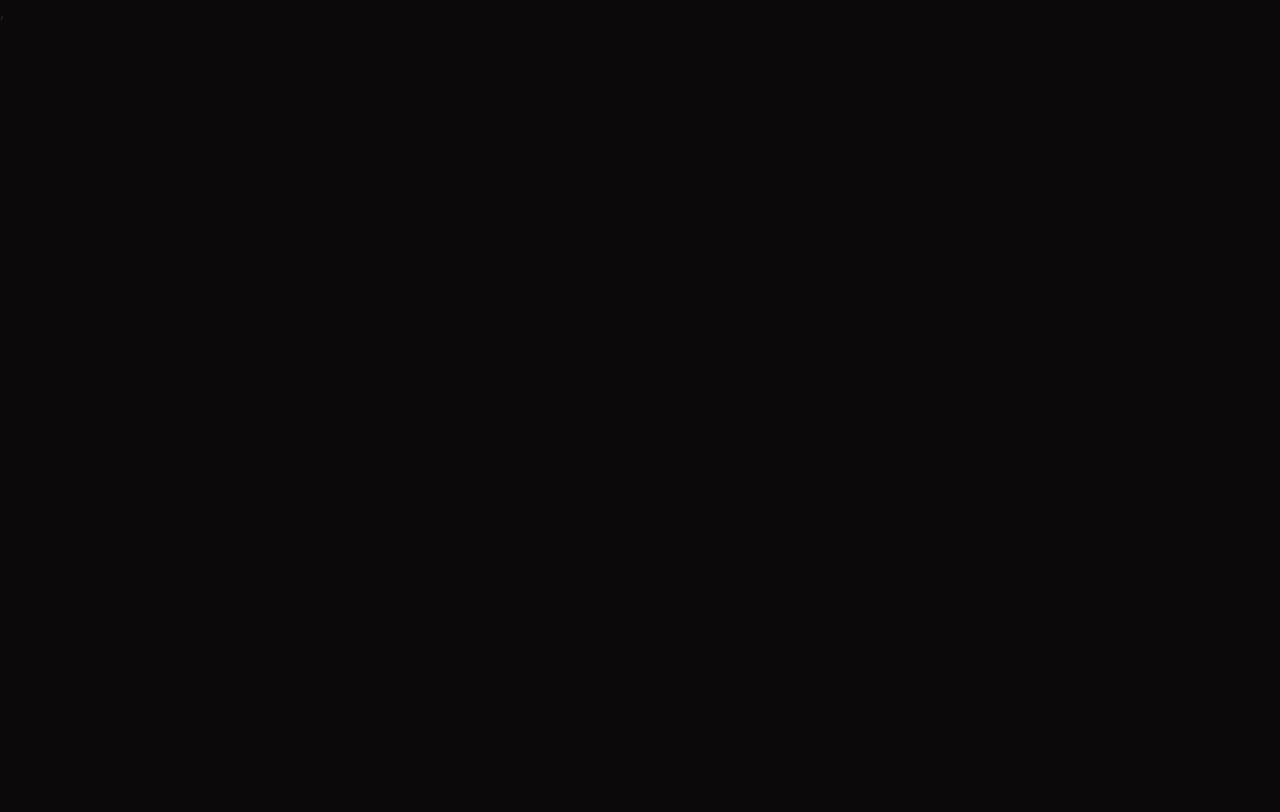
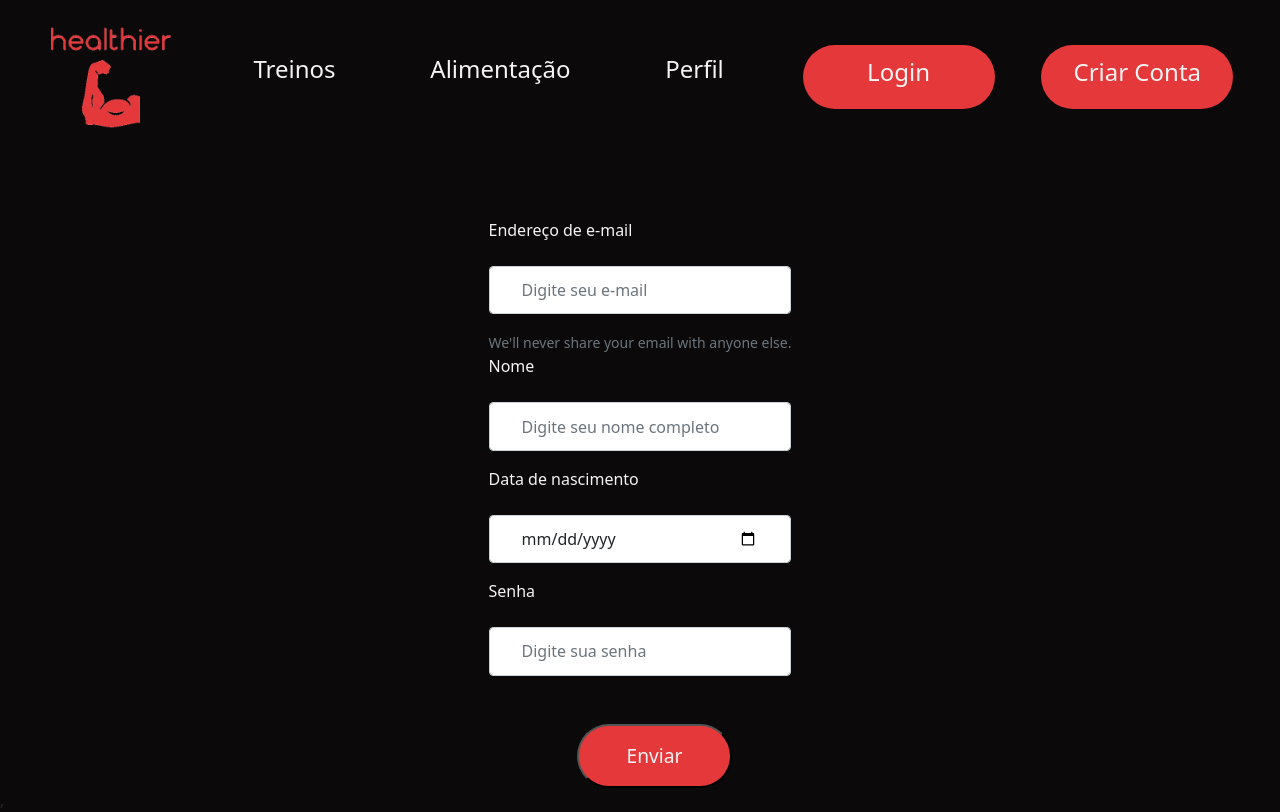
Before and after one commit to Lorenzobattistela/healthier, a React (Create React App) app in the folder healthier/: page /criar-conta in a window 1280 px wide. Before the commit this address had no page. Built offline with nearby package versions, Linux system fonts and the light colour scheme.

Commit message:
create create-account form styling

```diff
--- /dev/null
+++ b/healthier/src/components/create-account-form.jsx
@@ -0,0 +1,41 @@
+
+import React from 'react';
+import '../styles/createaccount.css';
+import Form from 'react-bootstrap/Form'
+
+
+
+// USER: NAME, EMAIL, PASSWORD, BIRTHDAY
+class CreateAccountForm extends React.Component{
+    render(){
+        return (
+            <Form >
+                <Form.Group controlId="formBasicEmail">
+                    <Form.Label>Endereço de e-mail</Form.Label>
+                    <Form.Control className='field' type="email" placeholder="Digite seu e-mail" />
+                    <Form.Text className="text-muted">
+                        We'll never share your email with anyone else.
+                    </Form.Text>
+                </Form.Group>
+
+                <Form.Group controlId="formBasicName">
+                    <Form.Label>Nome</Form.Label>
+                    <Form.Control className='field' type="text" placeholder="Digite seu nome completo" />
+                </Form.Group>
+
+                <Form.Group controlId="formBasicBirthday">
+                    <Form.Label>Data de nascimento</Form.Label>
+                    <Form.Control className='field' type="date" placeholder="Digite sua data de nascimento" />
+                </Form.Group>
+
+                <Form.Group controlId="formBasicPassword">
+                    <Form.Label>Senha</Form.Label>
+                    <Form.Control className='field' type="password" placeholder="Digite sua senha" />
+                </Form.Group>
+                <button className='form-button' type='submit'>Enviar</button>
+            </Form>
+        )
+    }
+}
+
+export default CreateAccountForm;
--- a/healthier/src/index.js
+++ b/healthier/src/index.js
@@ -4,7 +4,7 @@ import './index.css';
 import App from './App';
 import reportWebVitals from './reportWebVitals';
 import Treinos from './routes/treinos.jsx';
-import Login from './routes/login';
+import CreateAccount from './routes/createaccount';
 import {
   BrowserRouter,
   Routes,
@@ -19,7 +19,7 @@ ReactDOM.render(
       <Routes>
         <Route path="/" element={<App />} />
         <Route path="treinos" element={<Treinos />} />
-        <Route path="login" element={<Login />} />
+        <Route path="criar-conta" element={<CreateAccount/>} />
       </Routes>
   </BrowserRouter>,
   </React.StrictMode>,
--- /dev/null
+++ b/healthier/src/routes/createaccount.jsx
@@ -0,0 +1,13 @@
+import CreateAccountForm from '../components/create-account-form';
+import NavigationBar from '../components/navbar.jsx';
+
+export default function Login() {
+    return (
+      <div>
+        <NavigationBar/>
+        <div className='form-create'>
+          <CreateAccountForm/>
+        </div>
+      </div>
+    );
+  }
--- a/healthier/src/routes/login.jsx
+++ /dev/null
@@ -1,7 +0,0 @@
-export default function Login() {
-    return (
-      <div>
-
-      </div>
-    );
-  }
--- /dev/null
+++ b/healthier/src/styles/createaccount.css
@@ -0,0 +1,23 @@
+.form-create{
+    display: flex;
+    flex-direction: column;
+    justify-content: center;
+    align-items: center;
+    margin-top: 4rem;
+    color: #F5F3F4;
+}
+
+.field {
+    padding: 0.7rem 2rem 0.7rem 2rem;
+    margin-top: 1rem;
+    margin-bottom: 1rem;
+}
+
+.form-button{
+    background-color: #E5383B;
+    color: #F5F3F4;
+    font-size: 1.2rem;
+    padding: 1rem 3rem 1rem 3rem;
+    border-radius: 15rem;
+    margin: 2rem 0rem 0rem 5.5rem;
+}
```
Also changed, not shown: healthier/src/components/login-form.jsx (deleted, +0 -13 lines).
